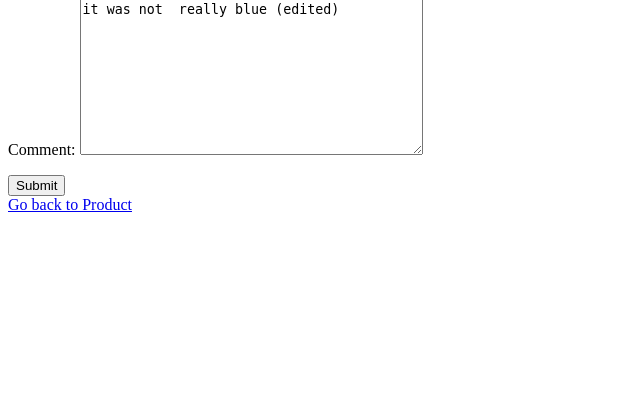
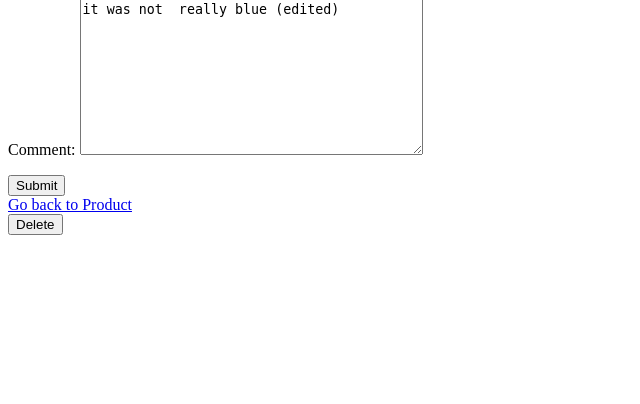
Before and after one commit to christinegithub/rainforest, a Django app: page /edit_review/1 in a window 1280 px wide. Shown: the part 107-511 px from the top of the page, without its empty margins (0-640 px from the left). Run offline with Django 3.2, Linux system fonts and the light colour scheme; data comes from the database, SQL or seed files in the repository; both versions use the stored data as it was after the commit.

Commit message:
delete review complete

```diff
--- a/rainforest/rainforest/templates/edit_review.html
+++ b/rainforest/rainforest/templates/edit_review.html
@@ -17,10 +17,11 @@
     </form>
     <a href="{% url 'product_details' id=review.product_id %}"> Go  back to Product</a>
 
-    <!-- <form action="{% url 'delete_product' id=product.pk %}" method="post">
+    <form action="{% url 'delete_review' review_id=review.pk %}" method="post">
       {% csrf_token %}
-      <input type="submit" name="product-delete" value="Delete" >
-    </form> -->
+      <input type="submit" name="review-delete" value="Delete" >
+    </form>
+
   </body>
 </html>
 {% endblock %}
--- a/rainforest/rainforest/urls.py
+++ b/rainforest/rainforest/urls.py
@@ -15,7 +15,7 @@ Including another URLconf
 """
 from django.contrib import admin
 from django.urls import path
-from rainforest.views import root, home_page, product_show, new_product, product_created, edit_product, product_edited, delete_product, new_review, edit_review, review_edited
+from rainforest.views import root, home_page, product_show, new_product, product_created, edit_product, product_edited, delete_product, new_review, edit_review, review_edited, delete_review
 
 urlpatterns = [
     path('admin/', admin.site.urls),
@@ -30,4 +30,5 @@ urlpatterns = [
     path('products/<int:product_id>/reviews/create', new_review, name = "new_review"),
     path('edit_review/<int:review_id>', edit_review, name = "edit_review"),
     path('review_edited/<int:review_id>', review_edited, name = "review_edited"),
+    path('delete_review/<int:review_id>', delete_review, name = "delete_review"),
 ]
--- a/rainforest/rainforest/views.py
+++ b/rainforest/rainforest/views.py
@@ -78,3 +78,8 @@ def review_edited(request, review_id):
         return HttpResponseRedirect(reverse('product_details', args=[review.product.pk]))
     else:
         return render(request, 'edit_review.html', {'form': ReviewForm(instance=review), 'review': review})
+
+def delete_review(request, review_id):
+    review = Review.objects.get(pk=review_id)
+    review.delete()
+    return HttpResponseRedirect(reverse('product_details', args=[review.product.pk]))
```
Also changed, not shown: rainforest/db.sqlite3.
